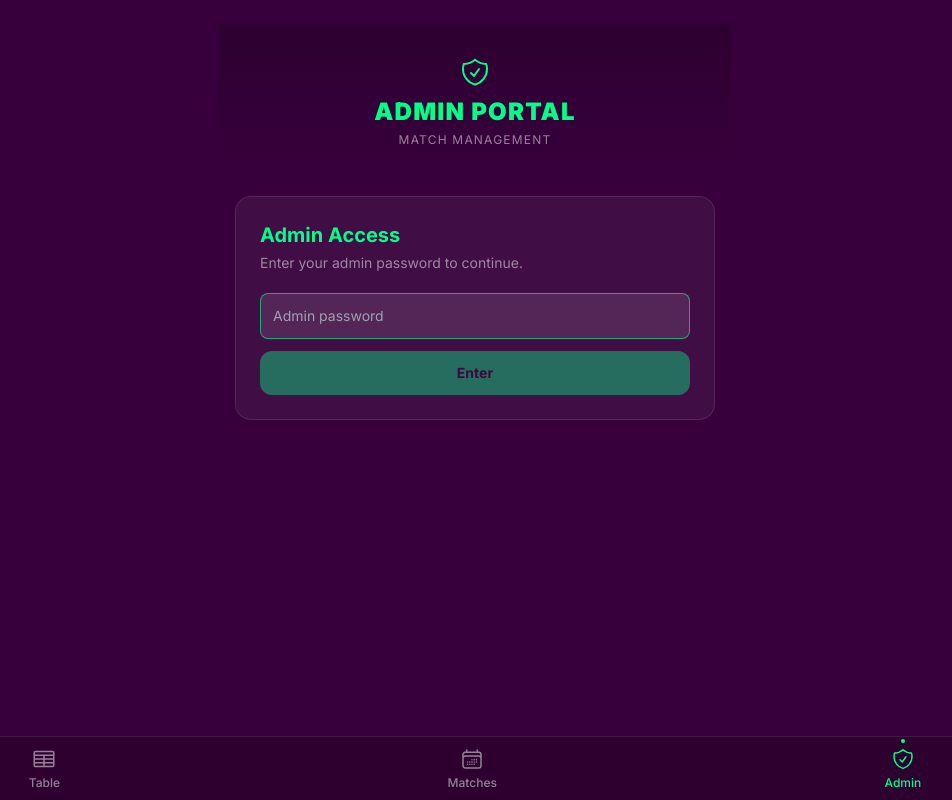
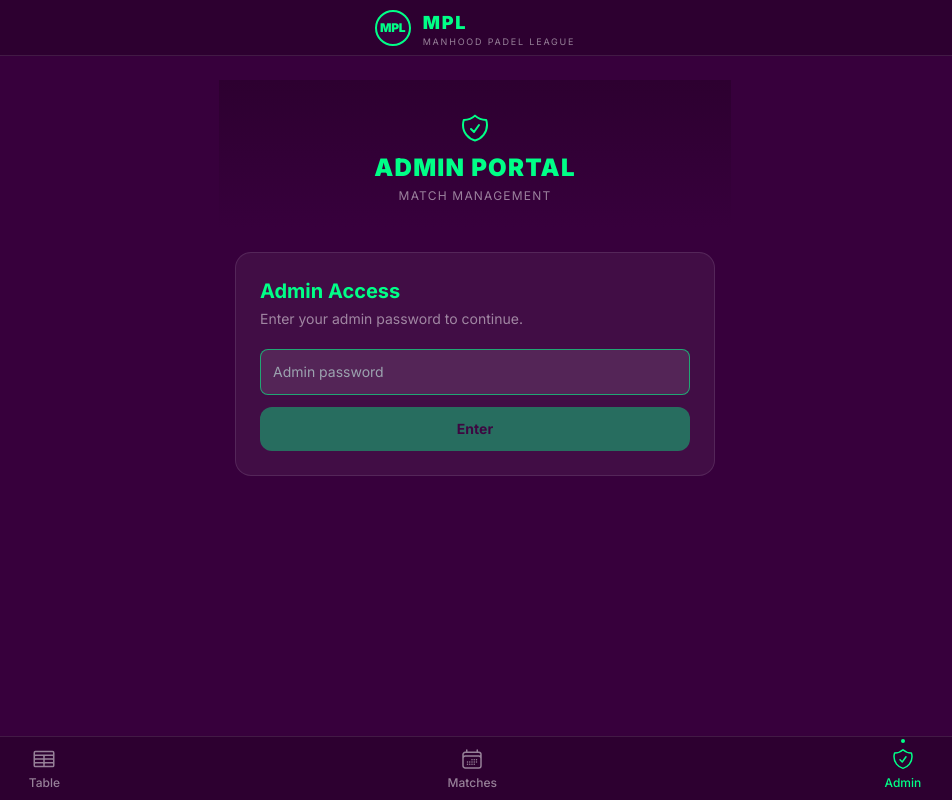
Before and after one commit to saadalaq-eng/Padel, a Next.js app: page /admin in a window 1280 px wide. Shown: the whole page, without its empty margins (165-1117 px from the left). Built offline with nearby package versions, Linux system fonts and the light colour scheme.

Commit message:
feat: add MPL top header bar to all pages
https://claude.ai/code/session_017Mbz4AprnvGTRuHo1XF5Yb

```diff
--- a/src/app/layout.tsx
+++ b/src/app/layout.tsx
@@ -24,7 +24,20 @@ export default function RootLayout({
   return (
     <html lang="en">
       <body className={`${inter.className} bg-pl-purple min-h-screen`}>
-        <main className="pb-20 max-w-lg mx-auto">{children}</main>
+        {/* Top header */}
+        <header className="fixed top-0 left-0 right-0 z-40 bg-pl-purple-dark border-b border-white/10 h-14 flex items-center justify-center">
+          <div className="flex items-center gap-3">
+            {/* Badge */}
+            <div className="flex flex-col items-center justify-center w-9 h-9 rounded-full border-2 border-pl-green bg-pl-purple">
+              <span className="text-pl-green font-black text-xs leading-none tracking-tight">MPL</span>
+            </div>
+            <div className="flex flex-col leading-none">
+              <span className="text-pl-green font-black text-lg tracking-widest uppercase">MPL</span>
+              <span className="text-white/50 text-[9px] tracking-[0.2em] uppercase">Manhood Padel League</span>
+            </div>
+          </div>
+        </header>
+        <main className="pt-14 pb-20 max-w-lg mx-auto">{children}</main>
         <Navigation />
       </body>
     </html>
```
